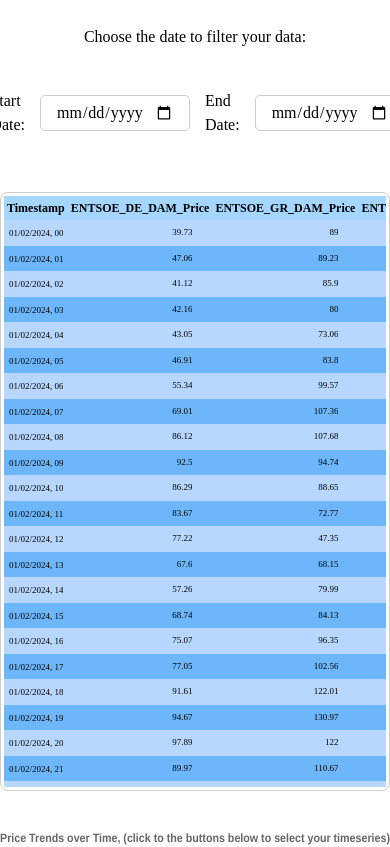
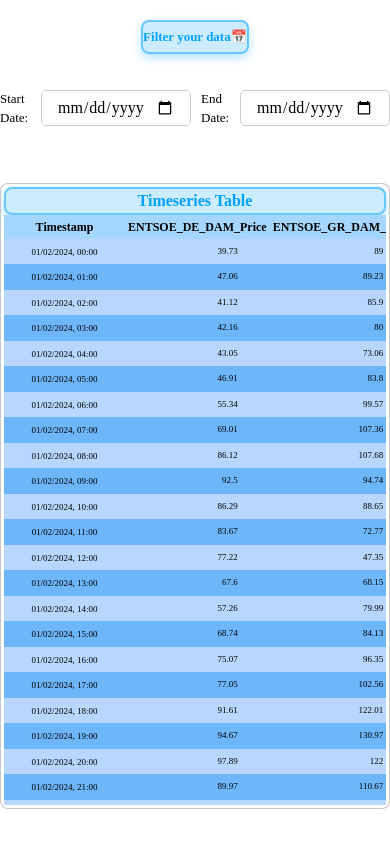
Before and after one commit to ntsiakiris/Timeseries-Data-Visualization, a Vue app in the folder vue-timeseries/: page / in a window 390 px wide. Shown: the top 847 px of the page. Built offline with nearby package versions, Linux system fonts and the light colour scheme; the HTML template or start-up script is replaced by a standard one.

Commit message:
add some css  , fix filter hours bug and make it responsive

```diff
--- a/vue-timeseries/src/App.vue
+++ b/vue-timeseries/src/App.vue
@@ -13,22 +13,23 @@
 const filterData = ({ startDate, endDate }) => {
   if (!startDate || !endDate) return;
 
-  // Filter the data based on the start and end date
+  // Get the start and end date
+  const start = new Date(startDate);
+  start.setHours(0, 0, 0, 0);
+
+  const end = new Date(endDate);
+  end.setHours(23, 59, 59, 999);
+
+  // Filter the data
   const filteredData = jsonData.filter((item) => {
     const itemDate = new Date(item.DateTime);
-    const start = new Date(startDate);
-    const end = new Date(endDate);
-
     return itemDate >= start && itemDate <= end;
   });
 
-  const datachecker = (filterData) => {
-    if (filteredData.length === 0) {
-      alert("No data available for the selected date range.");
-    }
-  };
-
-  datachecker(filteredData);
+  // Check if any data was found
+  if (filteredData.length === 0) {
+    alert("No data available for the selected date range.");
+  }
 
   // Update table and chart data
   tableData.value = filteredData;
--- a/vue-timeseries/src/components/Chart.vue
+++ b/vue-timeseries/src/components/Chart.vue
@@ -13,7 +13,6 @@
   PointElement,
 } from "chart.js";
 
-// Register chart.js components
 ChartJS.register(
   Title,
   Tooltip,
--- a/vue-timeseries/src/components/DataTable.vue
+++ b/vue-timeseries/src/components/DataTable.vue
@@ -49,6 +49,7 @@
 
 <template>
   <div class="table-wrapper">
+    <label for="table">Timeseries Table</label>
     <div class="table-container">
       <table>
         <thead>
@@ -108,30 +109,38 @@
 </template>
 
 <style scoped>
-/* Table Wrapper */
+label {
+  display: block;
+  text-align: center;
+  background: rgba(0, 162, 255, 0.2);
+  color: #00a2ff;
+  border-radius: 8px;
+  border: 2px solid rgba(0, 162, 255, 0.5);
+  box-shadow: 0 4px 10px rgba(0, 162, 255, 0.3);
+  backdrop-filter: blur(10px);
+  font-weight: bold;
+}
+
 .table-wrapper {
   width: 100%;
   max-width: 850px;
   overflow-x: auto;
   margin: 10px auto;
-  border: 1px solid #ccc;
+  border: 1px solid #acacacad;
   padding: 5px;
   border-radius: 8px;
   background: white;
 }
 
-/* Table Container */
 .table-container {
   max-height: 70vh;
   overflow-y: auto;
   display: block;
 }
 
-/* Table Styling */
 table {
   width: 100%;
   border-collapse: collapse;
-  /* min-width: 600px; */
 }
 
 thead {
@@ -152,7 +161,6 @@
   background-color: rgba(117, 211, 255, 0.3);
 }
 
-/* Input Styling */
 .input-container {
   display: flex;
   flex-direction: column;
@@ -170,14 +178,12 @@
   text-align: right;
 }
 
-/* Error Message */
 .error-message {
   color: red;
-  font-size: 10px; /* Reduce font size */
+  font-size: 10px;
   margin-top: 2px;
 }
 
-/* Row Alternating Colors */
 tr:nth-child(even) {
   background-color: rgb(109, 182, 250);
 }
@@ -186,7 +192,6 @@
   background-color: rgb(184, 215, 255);
 }
 
-/* Responsive Adjustments */
 @media screen and (max-width: 1400px) {
   .table-wrapper {
     width: 95%;
@@ -218,6 +223,7 @@
   input {
     padding: 2px;
     font-size: 9px;
+    width: fit-content;
   }
 }
 
--- a/vue-timeseries/src/components/DateRangePicker.vue
+++ b/vue-timeseries/src/components/DateRangePicker.vue
@@ -10,14 +10,14 @@
 
 let debounceTimeout;
 
-// Handle the date range change and emit the filtered data (debouncing)
+// Handle the date range change and emit the filtered data
 const applyFilter = () => {
   emit("filterData", { startDate: startDate.value, endDate: endDate.value });
 };
 
 // Watch for changes in startDate and endDate date
 watch([startDate, endDate], () => {
-  // Clear previous timeout to reset the debounce
+  // Clear previous timeout (debouncing)
   clearTimeout(debounceTimeout);
 
   // trigger the filter after 500ms
@@ -29,7 +29,7 @@
 
 <template>
   <div class="date-picker-container">
-    <label for="filter-container">Choose the date to filter your data:</label>
+    <label for="filter-container" class="title">Filter your data<span>📅</span></label>
     <div class="filter-container">
       <label for="startDate">Start Date:</label>
       <input type="date" v-model="startDate" />
@@ -75,4 +75,21 @@
 input:focus {
   border-color: #4caf50;
 }
+
+@media screen and (max-width: 768px) {
+  label {
+    font-size: small;
+    padding: 5px 0;
+  }
+}
+
+.title {
+  background: rgba(0, 162, 255, 0.2);
+  color: #00a2ff;
+  border-radius: 8px;
+  border: 2px solid rgba(0, 162, 255, 0.5);
+  box-shadow: 0 4px 10px rgba(0, 162, 255, 0.3);
+  backdrop-filter: blur(10px);
+  font-weight: bold;
+}
 </style>
```
